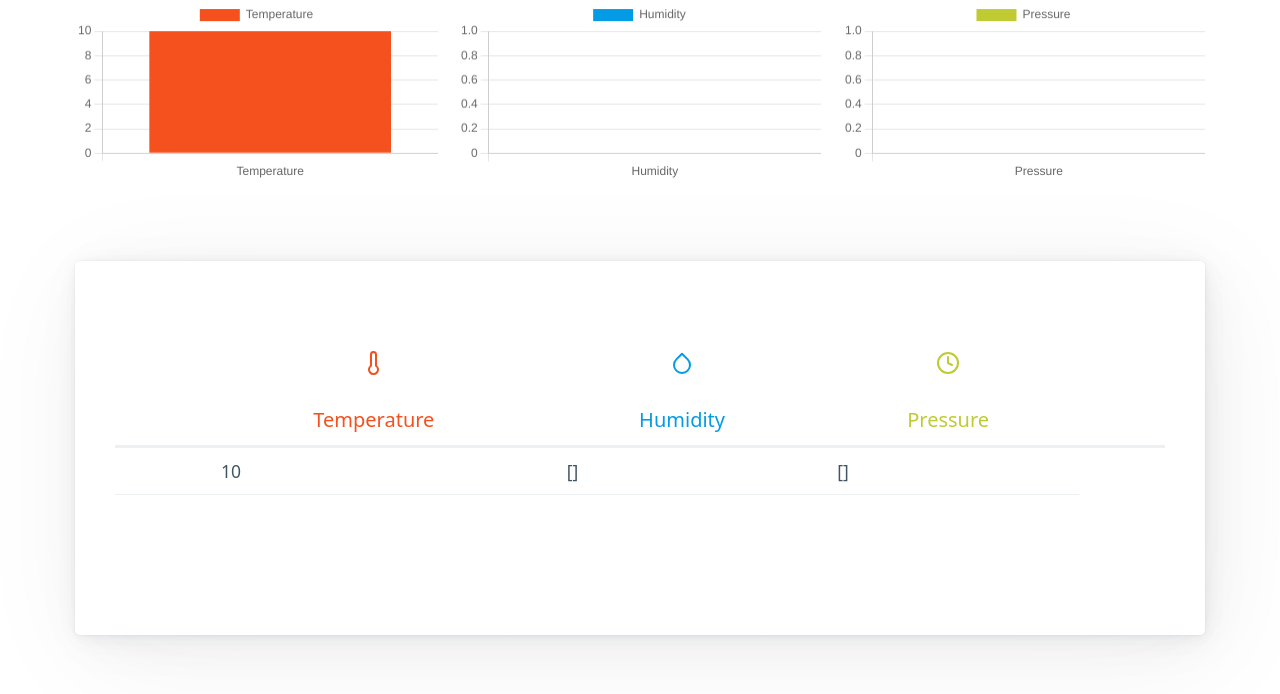
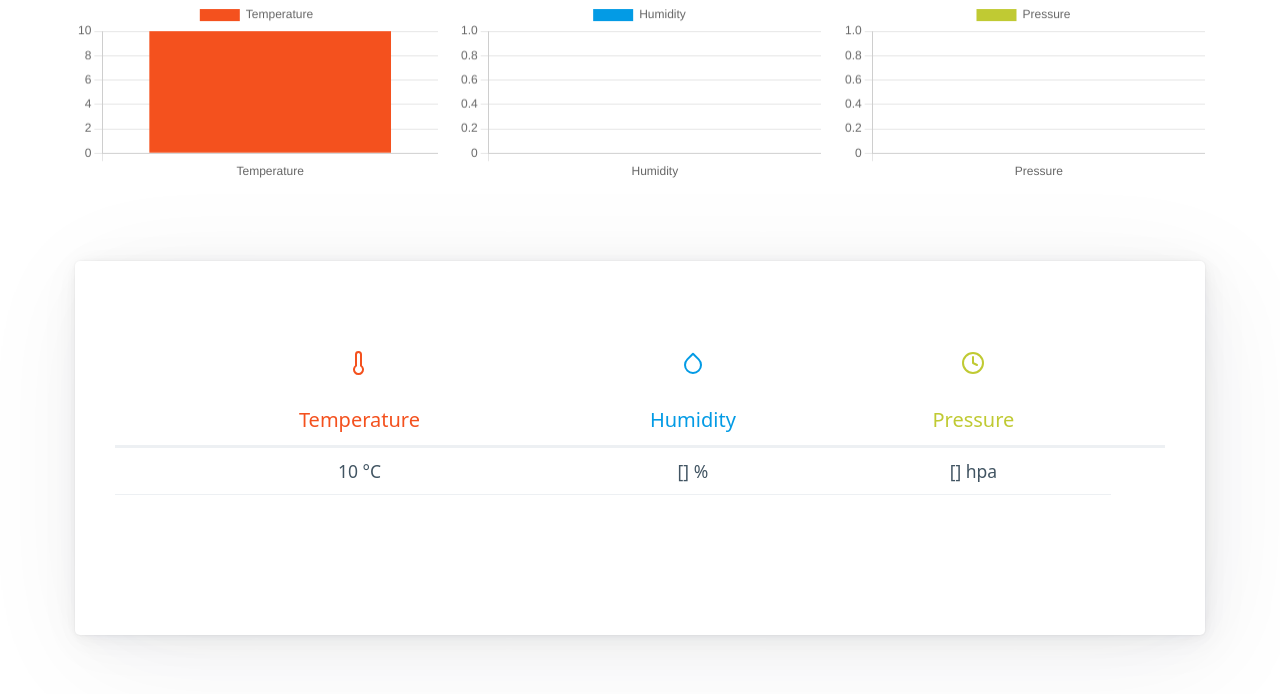
Before and after one commit to ebuaa/projetiot, a Flask app: template templates/index.html in a window 1280 px wide. Shown: the part 173-867 px from the top of the page. Run offline with Flask 3, Linux system fonts and the light colour scheme; the template is opened without the code that fills it: most values are stand-ins (such as "Sample title", 1, 10 or a date in 2020).

Commit message:
alignement texte et unités de mesure

```diff
--- a/templates/index.html
+++ b/templates/index.html
@@ -1,6 +1,13 @@
 {% extends "layout.html" %}
 {% block title %}Accueil - Weather IoT{% endblock %}
 {% block content %}
+
+<style>
+  th, td {
+        text-align: center;
+        padding: 10px;
+    }
+</style>
 
 <div class="graphs-flexbox-grid">
   <div>
@@ -58,9 +65,9 @@
     <tbody>
       <tr>
         <th scope="row"></th>
-        <td>{{temperature}}</td>
-        <td>{{humidite}}</td>
-        <td>{{pression}}</td>
+          <td class="text-center">{{temperature}} °C</td>
+          <td class="text-center">{{humidite}} %</td>
+          <td class="text-center">{{pression}} hpa</td>
       </tr>
     </tbody>
     <tfoot>
```
